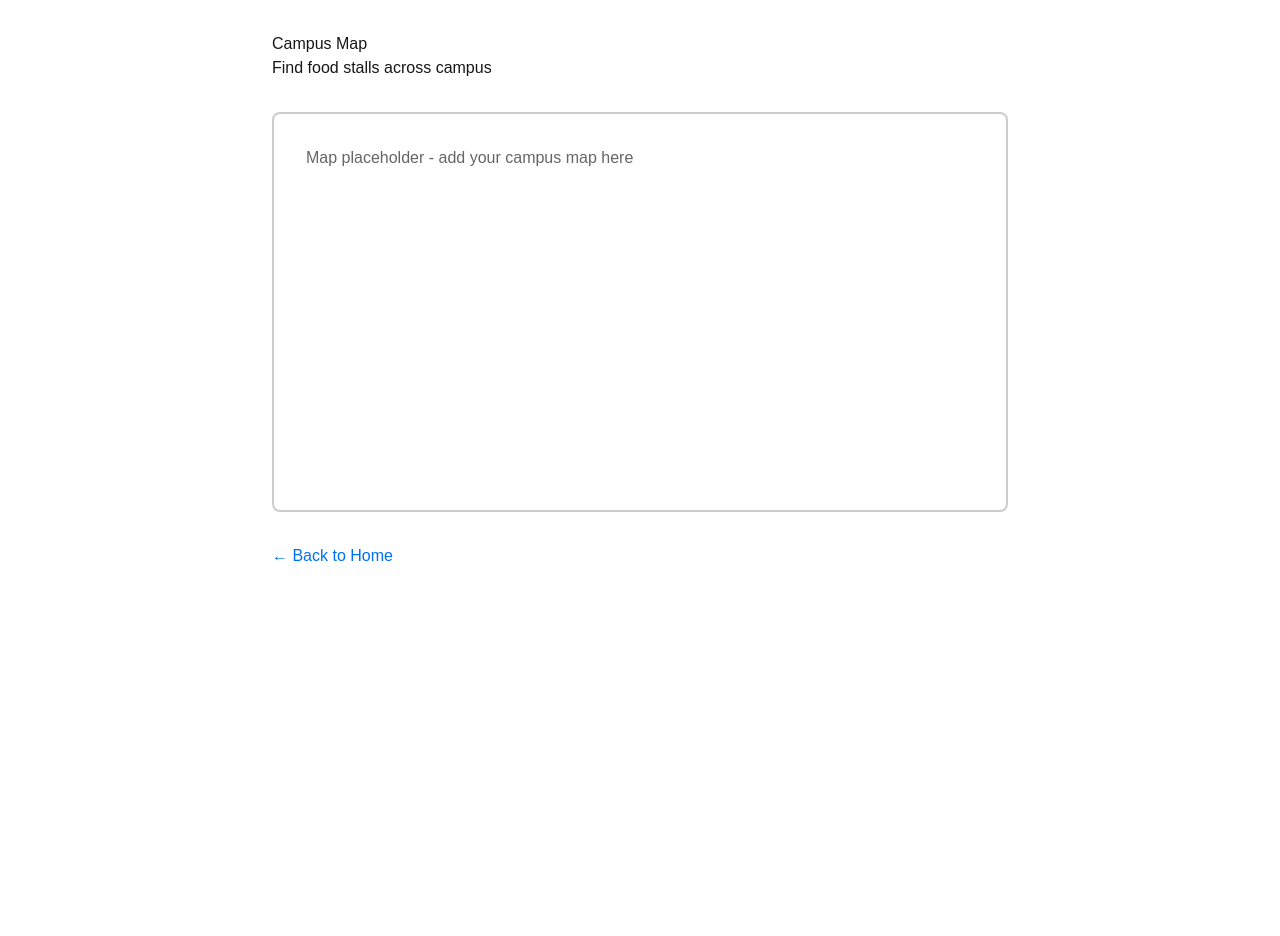
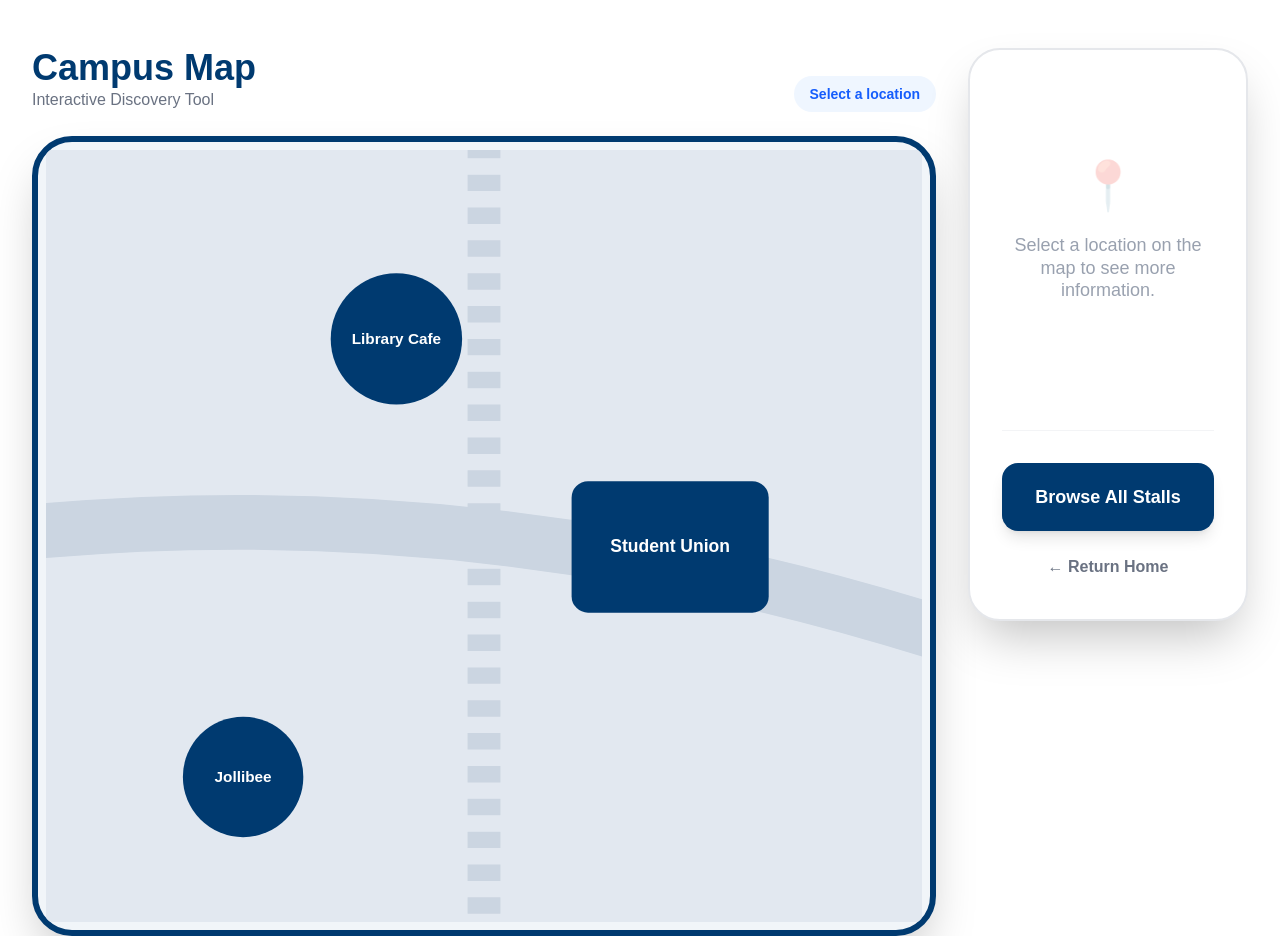
Before and after one commit to clongerts/campus-bites, a Next.js app: page /map in a window 1280 px wide. Before the commit the page ends 800 px from the top, so only its background shows below. Built offline with nearby package versions, Linux system fonts and the light colour scheme.

Commit message:
added map

```diff
--- a/app/map/page.tsx
+++ b/app/map/page.tsx
@@ -1,19 +1,188 @@
+"use client";
+import { useState } from "react";
 import Link from "next/link";
 
 export default function MapPage() {
+  // State to track which stall/building is currently selected
+  const [selectedStall, setSelectedStall] = useState<{
+    name: string;
+    info: string;
+    category: string;
+  } | null>(null);
+
+  // Data for the interactive stalls/buildings
+  const stalls = {
+    union: {
+      name: "Student Union",
+      info: "The main food court featuring 5 different stalls including the famous chicken meals.",
+      category: "Food Court",
+    },
+    cafe: {
+      name: "Library Cafe",
+      info: "Specialty coffee, quick pastries, and reliable Wi-Fi for studying.",
+      category: "Cafe",
+    },
+    jollibee: {
+      name: "Jollibee Katipunan",
+      info: "Home of the famous Chickenjoy and Jolly Spaghetti near Gate 3.",
+      category: "Fast Food",
+    },
+  };
+
+  // Base Tailwind classes for all interactive SVG groups
+  const interactiveGroupClasses = "cursor-pointer transition-transform duration-300 ease-out origin-center hover:scale-110";
+
   return (
-    <main style={{ padding: "2rem", maxWidth: "800px", margin: "0 auto" }}>
-      <h1>Campus Map</h1>
-      <p>Find food stalls across campus</p>
+    <main className="bg-white min-h-screen text-gray-900 pt-12">
+      {/* --- MAIN CONTENT SECTION --- */}
+      <div className="max-w-7xl mx-auto px-8 grid grid-cols-1 lg:grid-cols-4 gap-8">
 
-      <div style={{ marginTop: "2rem", padding: "2rem", border: "2px solid #ccc", borderRadius: "8px", minHeight: "400px" }}>
-        <p style={{ color: "#666" }}>Map placeholder - add your campus map here</p>
-      </div>
+        {/* Left Column: Massive Interactive Map */}
+        <div className="lg:col-span-3 flex flex-col gap-6">
+          <div className="flex justify-between items-end">
+            <div>
+              <h1 className="text-4xl font-black text-[#003A70]">Campus Map</h1>
+              <p className="text-gray-500 font-medium">Interactive Discovery Tool</p>
+            </div>
+            <p className="text-sm text-blue-600 font-bold bg-blue-50 px-4 py-2 rounded-full">
+              {selectedStall ? `Selected: ${selectedStall.name}` : "Select a location"}
+            </p>
+          </div>
 
-      <div style={{ marginTop: "2rem" }}>
-        <Link href="/" style={{ color: "#0070f3" }}>
-          ← Back to Home
-        </Link>
+          {/* Map Container */}
+          <div className="border-[6px] border-[#003A70] rounded-[2.5rem] bg-[#f1f5f9] p-2 shadow-2xl relative overflow-hidden h-[800px]">
+            <svg
+              viewBox="0 0 800 800"
+              className="w-full h-full"
+              preserveAspectRatio="xMidYMid slice"
+            >
+              {/* Map Base */}
+              <rect width="800" height="800" fill="#e2e8f0" rx="30" />
+
+              {/* Decorative Paths (Roads) */}
+              <path d="M -50,400 Q 400,350 850,500" fill="none" stroke="#cbd5e1" strokeWidth="50" />
+              <path d="M 400,-50 L 400,850" fill="none" stroke="#cbd5e1" strokeWidth="30" strokeDasharray="15,15" />
+
+              {/* --- Student Union INTERACTIVE GROUP --- */}
+              <g
+                className={interactiveGroupClasses}
+                onClick={() => setSelectedStall(stalls.union)}
+              >
+                <rect
+                  x="480" y="350" width="180" height="120" rx="15"
+                  fill={selectedStall?.name === stalls.union.name ? "#FFD700" : "#003A70"}
+                  className="shadow-lg transition-colors duration-300"
+                />
+                <text
+                  x="570" y="415"
+                  textAnchor="middle"
+                  fill={selectedStall?.name === stalls.union.name ? "#003A70" : "white"}
+                  fontSize="16" fontWeight="bold"
+                  className="pointer-events-none select-none transition-colors duration-300"
+                >
+                  Student Union
+                </text>
+              </g>
+
+              {/* --- Library Cafe INTERACTIVE GROUP --- */}
+              <g
+                className={interactiveGroupClasses}
+                onClick={() => setSelectedStall(stalls.cafe)}
+              >
+                <circle
+                  cx="320" cy="220" r="60"
+                  fill={selectedStall?.name === stalls.cafe.name ? "#FFD700" : "#003A70"}
+                  className="transition-colors duration-300"
+                />
+                <text
+                  x="320" y="225"
+                  textAnchor="middle"
+                  fill={selectedStall?.name === stalls.cafe.name ? "#003A70" : "white"}
+                  fontSize="14" fontWeight="bold"
+                  className="pointer-events-none select-none transition-colors duration-300"
+                >
+                  Library Cafe
+                </text>
+              </g>
+
+              {/* --- Jollibee INTERACTIVE GROUP --- */}
+              <g
+                className={interactiveGroupClasses}
+                onClick={() => setSelectedStall(stalls.jollibee)}
+              >
+                <circle
+                  cx="180" cy="620" r="55"
+                  fill={selectedStall?.name === stalls.jollibee.name ? "#FFD700" : "#003A70"}
+                  className="transition-colors duration-300"
+                />
+                <text
+                  x="180" y="625"
+                  textAnchor="middle"
+                  fill={selectedStall?.name === stalls.jollibee.name ? "#003A70" : "white"}
+                  fontSize="14" fontWeight="bold"
+                  className="pointer-events-none select-none transition-colors duration-300"
+                >
+                  Jollibee
+                </text>
+              </g>
+            </svg>
+          </div>
+        </div>
+
+        {/* Right Column: Information Sidebar */}
+        <div className="lg:col-span-1">
+          <div className={`sticky top-8 p-8 border-2 rounded-[2rem] transition-all duration-500 shadow-2xl h-fit ${
+            selectedStall
+              ? "border-[#FFD700] bg-[#fffef2]"
+              : "border-gray-200 bg-white"
+          }`}>
+
+            {selectedStall ? (
+              <div className="animate-in fade-in slide-in-from-bottom-4 duration-500">
+                <span className="text-[10px] uppercase font-black tracking-[0.2em] text-[#003A70] bg-[#e6efff] px-4 py-1.5 rounded-full">
+                  {selectedStall.category}
+                </span>
+                <h3 className="text-4xl font-black text-[#003A70] mt-6 mb-4 leading-none">
+                  {selectedStall.name}
+                </h3>
+                <p className="text-gray-600 text-lg leading-relaxed mb-8">
+                  {selectedStall.info}
+                </p>
+                <button
+                  onClick={() => setSelectedStall(null)}
+                  className="text-sm font-bold text-gray-400 hover:text-red-500 transition-colors uppercase tracking-widest"
+                >
+                  ✕ Close Details
+                </button>
+              </div>
+            ) : (
+              <div className="py-20 text-center">
+                <div className="text-5xl mb-6 opacity-20">📍</div>
+                <p className="text-gray-400 text-lg font-medium leading-tight">
+                  Select a location on the map to see more information.
+                </p>
+              </div>
+            )}
+
+            <div className="mt-12 pt-8 border-t border-gray-100 flex flex-col gap-4">
+              <Link
+                href="/stalls"
+                className="w-full text-center py-5 bg-[#003A70] text-white rounded-2xl font-bold hover:bg-blue-900 hover:-translate-y-1 transition-all text-lg shadow-lg"
+                style={{ textDecoration: "none" }}
+              >
+                Browse All Stalls
+              </Link>
+
+              <Link
+                href="/"
+                className="text-gray-500 text-center font-bold hover:text-[#003A70] transition-colors py-2"
+                style={{ textDecoration: "none" }}
+              >
+                ← Return Home
+              </Link>
+            </div>
+          </div>
+        </div>
       </div>
     </main>
   );
```
